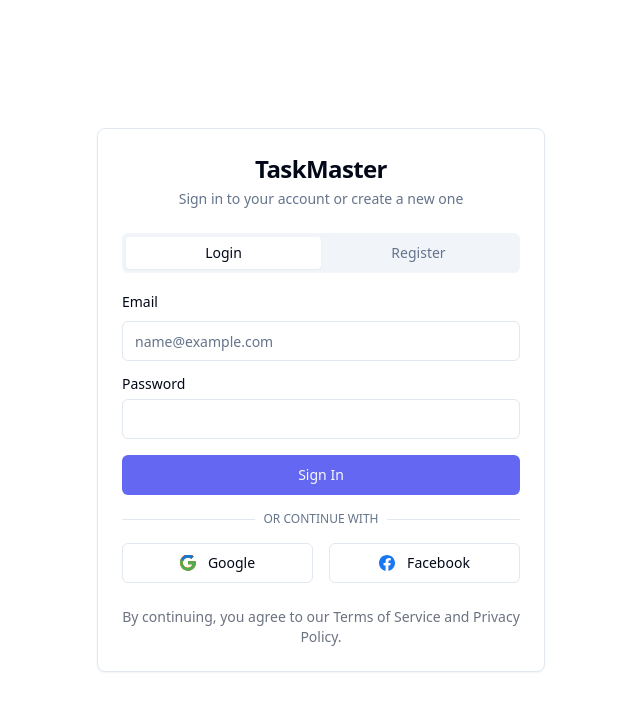
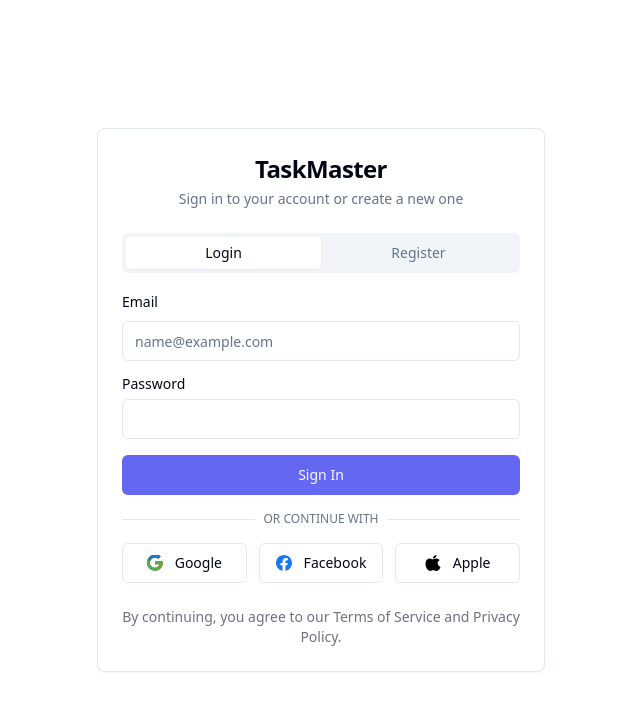
Before and after one commit to johnnietse/manage-mode-ui, a React (Vite) app: page / in a window 1280 px wide. Shown: the top 710 px of the page, without its empty margins (319-959 px from the left). Built offline with nearby package versions, Linux system fonts and the light colour scheme.

Commit message:
Feat: Implement Apple login and signup
Add Apple login and signup functionality, addressing issues encountered during the process.

```diff
--- a/src/components/AuthForms.tsx
+++ b/src/components/AuthForms.tsx
@@ -107,7 +107,7 @@ export function AuthForms() {
                   </div>
                 </div>
 
-                <div className="grid grid-cols-2 gap-4">
+                <div className="grid grid-cols-3 gap-3">
                   <Button
                     type="button"
                     variant="outline"
@@ -116,12 +116,17 @@ export function AuthForms() {
                     className="flex items-center justify-center gap-2"
                   >
                     <svg xmlns="http://www.w3.org/2000/svg" width="16" height="16" viewBox="0 0 16 16" fill="none" className="mr-1">
-                      <g clipPath="url(#clip0_1156_8)">
+                      <g clipPath="url(#clip0_google)">
                         <path d="M15.6301 6.16009H8.00006V9.33342H12.3767C12.0301 11.3334 10.3034 12.6667 8.00006 12.6667C5.24006 12.6667 3.00006 10.4267 3.00006 7.66675C3.00006 4.90675 5.24006 2.66675 8.00006 2.66675C9.26673 2.66675 10.4167 3.14008 11.2967 3.92675L13.7301 1.49342C12.1967 0.06009 10.2034 -0.666748 8.00006 -0.666748C3.58673 -0.666748 0.000061 2.92008 0.000061 7.33342C0.000061 11.7467 3.58673 15.3334 8.00006 15.3334C11.9767 15.3334 15.3334 12.4001 15.3334 7.33342C15.3334 6.95342 15.3034 6.56008 15.2434 6.18008L15.6301 6.16009Z" fill="#FFC107"/>
                         <path d="M15.6301 6.16009H8.00006V9.33342H12.3767C11.6834 11.8001 9.50006 13.2001 7.00006 12.7001L7.01673 12.7167C4.87673 12.2634 3.21673 10.6034 2.76339 8.46342C2.69673 8.12008 2.66339 7.77675 2.66673 7.43342V7.43075C2.71006 5.05075 4.32673 3.02675 6.60006 2.50675C7.08006 2.39342 7.55339 2.34675 8.03339 2.36342C9.30006 2.36342 10.4501 2.83342 11.3301 3.62008L13.7634 1.18675C12.23 -0.21325 10.18 -0.86325 8.00673 -0.733249C3.59339 -0.466583 0.13339 3.06675 0.00672958 7.46675C-0.0599371 9.51342 0.673729 11.4634 2.00006 13.0001C3.82006 15.0567 6.61339 16.0834 9.38006 15.6934C12.0367 15.3234 14.2901 13.6234 15.3234 11.1234C15.8701 9.96008 16.0501 8.64675 15.8034 7.34675C15.76 6.98675 15.7167 6.62675 15.6301 6.27342V6.16009Z" fill="#FF3D00"/>
                         <path d="M2.00006 13.0001C3.74673 14.9901 6.33339 16.0001 9.00006 15.6668C11.6667 15.3334 13.9201 13.6334 14.9534 11.1334C15.5001 9.97008 15.6801 8.65674 15.4334 7.35674L15.6301 6.15674H8.00006V9.33007H12.3767C11.6834 11.7967 9.50006 13.1967 7.00006 12.6967L7.01673 12.7134C4.87673 12.2601 3.21673 10.6001 2.76339 8.46008C2.36673 6.79341 2.90006 5.16008 3.96673 3.94675L2.00006 2.00008C0.666729 3.60008 -0.0599371 5.66674 0.00672958 7.83341C0.00672958 9.60008 0.733396 11.3334 2.00006 13.0001Z" fill="#4CAF50"/>
                         <path d="M8.00006 -0.666748C10.2001 -0.666748 12.1867 0.0732522 13.7201 1.49992L11.2867 3.93325C10.4067 3.14659 9.26673 2.67325 8.00006 2.67325C5.81339 2.67325 3.92673 4.16659 3.32006 6.20659L1.33339 4.33325C2.56673 1.33325 5.11673 -0.666748 8.00006 -0.666748Z" fill="#1976D2"/>
                       </g>
+                      <defs>
+                        <clipPath id="clip0_google">
+                          <rect width="16" height="16" fill="white"/>
+                        </clipPath>
+                      </defs>
                     </svg>
                     Google
                   </Button>
@@ -133,12 +138,29 @@ export function AuthForms() {
                     className="flex items-center justify-center gap-2"
                   >
                     <svg xmlns="http://www.w3.org/2000/svg" width="16" height="16" viewBox="0 0 16 16" fill="none" className="mr-1">
-                      <g clipPath="url(#clip0_1156_19)">
+                      <g clipPath="url(#clip0_facebook)">
                         <path d="M16 8C16 3.58172 12.4183 0 8 0C3.58172 0 0 3.58172 0 8C0 11.993 2.92547 15.3027 6.75 15.9028V10.3125H4.71875V8H6.75V6.2375C6.75 4.2325 7.94438 3.125 9.77172 3.125C10.6467 3.125 11.5625 3.28125 11.5625 3.28125V5.25H10.5538C9.56 5.25 9.25 5.86672 9.25 6.5V8H11.4688L11.1141 10.3125H9.25V15.9028C13.0745 15.3027 16 11.993 16 8Z" fill="#1877F2"/>
                         <path d="M11.1141 10.3125L11.4688 8H9.25V6.5C9.25 5.86733 9.56 5.25 10.5538 5.25H11.5625V3.28125C11.5625 3.28125 10.6467 3.125 9.77172 3.125C7.94438 3.125 6.75 4.2325 6.75 6.2375V8H4.71875V10.3125H6.75V15.9028C7.57744 16.0325 8.42256 16.0325 9.25 15.9028V10.3125H11.1141Z" fill="white"/>
                       </g>
+                      <defs>
+                        <clipPath id="clip0_facebook">
+                          <rect width="16" height="16" fill="white"/>
+                        </clipPath>
+                      </defs>
                     </svg>
                     Facebook
+                  </Button>
+                  <Button
+                    type="button"
+                    variant="outline"
+                    onClick={() => handleProviderSignIn('apple')}
+                    disabled={loading}
+                    className="flex items-center justify-center gap-2"
+                  >
+                    <svg xmlns="http://www.w3.org/2000/svg" width="16" height="16" viewBox="0 0 16 16" fill="none" className="mr-1">
+                      <path d="M12.6343 8.36915C12.6214 6.90951 13.3074 5.91336 14.6983 5.17469C13.9522 4.15759 12.8172 3.61322 11.34 3.53211C9.94566 3.45336 8.43359 4.40705 7.91359 4.40705C7.37261 4.40705 6.03028 3.56651 4.92708 3.56651C2.77576 3.59864 0.507568 5.35237 0.507568 8.92662C0.507568 9.89265 0.686953 10.8909 1.04572 11.9187C1.52858 13.2642 3.25138 16.0754 5.03613 16C6.14836 15.9642 6.93568 15.2383 8.35097 15.2383C9.73625 15.2383 10.4651 16 11.6902 16C13.4879 15.9642 15.0515 13.3908 15.5064 12.0418C12.8108 10.7427 12.6343 8.42196 12.6343 8.36915ZM10.4267 2.56073C11.5646 1.21991 11.4652 0.0857897 11.4459 0C10.5336 0.0531876 9.46948 0.660221 8.89984 1.37108C8.26349 2.14517 7.91038 3.09064 8.00991 3.52253C9.02874 3.59871 9.75253 3.25052 10.4267 2.56073Z" fill="black"/>
+                    </svg>
+                    Apple
                   </Button>
                 </div>
               </form>
@@ -196,7 +218,7 @@ export function AuthForms() {
                   </div>
                 </div>
 
-                <div className="grid grid-cols-2 gap-4">
+                <div className="grid grid-cols-3 gap-3">
                   <Button
                     type="button"
                     variant="outline"
@@ -205,12 +227,17 @@ export function AuthForms() {
                     className="flex items-center justify-center gap-2"
                   >
                     <svg xmlns="http://www.w3.org/2000/svg" width="16" height="16" viewBox="0 0 16 16" fill="none" className="mr-1">
-                      <g clipPath="url(#clip0_1156_8)">
+                      <g clipPath="url(#clip0_google_reg)">
                         <path d="M15.6301 6.16009H8.00006V9.33342H12.3767C12.0301 11.3334 10.3034 12.6667 8.00006 12.6667C5.24006 12.6667 3.00006 10.4267 3.00006 7.66675C3.00006 4.90675 5.24006 2.66675 8.00006 2.66675C9.26673 2.66675 10.4167 3.14008 11.2967 3.92675L13.7301 1.49342C12.1967 0.06009 10.2034 -0.666748 8.00006 -0.666748C3.58673 -0.666748 0.000061 2.92008 0.000061 7.33342C0.000061 11.7467 3.58673 15.3334 8.00006 15.3334C11.9767 15.3334 15.3334 12.4001 15.3334 7.33342C15.3334 6.95342 15.3034 6.56008 15.2434 6.18008L15.6301 6.16009Z" fill="#FFC107"/>
                         <path d="M15.6301 6.16009H8.00006V9.33342H12.3767C11.6834 11.8001 9.50006 13.2001 7.00006 12.7001L7.01673 12.7167C4.87673 12.2634 3.21673 10.6034 2.76339 8.46342C2.69673 8.12008 2.66339 7.77675 2.66673 7.43342V7.43075C2.71006 5.05075 4.32673 3.02675 6.60006 2.50675C7.08006 2.39342 7.55339 2.34675 8.03339 2.36342C9.30006 2.36342 10.4501 2.83342 11.3301 3.62008L13.7634 1.18675C12.23 -0.21325 10.18 -0.86325 8.00673 -0.733249C3.59339 -0.466583 0.13339 3.06675 0.00672958 7.46675C-0.0599371 9.51342 0.673729 11.4634 2.00006 13.0001C3.82006 15.0567 6.61339 16.0834 9.38006 15.6934C12.0367 15.3234 14.2901 13.6234 15.3234 11.1234C15.8701 9.96008 16.0501 8.64675 15.8034 7.34675C15.76 6.98675 15.7167 6.62675 15.6301 6.27342V6.16009Z" fill="#FF3D00"/>
                         <path d="M2.00006 13.0001C3.74673 14.9901 6.33339 16.0001 9.00006 15.6668C11.6667 15.3334 13.9201 13.6334 14.9534 11.1334C15.5001 9.97008 15.6801 8.65674 15.4334 7.35674L15.6301 6.15674H8.00006V9.33007H12.3767C11.6834 11.7967 9.50006 13.1967 7.00006 12.6967L7.01673 12.7134C4.87673 12.2601 3.21673 10.6001 2.76339 8.46008C2.36673 6.79341 2.90006 5.16008 3.96673 3.94675L2.00006 2.00008C0.666729 3.60008 -0.0599371 5.66674 0.00672958 7.83341C0.00672958 9.60008 0.733396 11.3334 2.00006 13.0001Z" fill="#4CAF50"/>
                         <path d="M8.00006 -0.666748C10.2001 -0.666748 12.1867 0.0732522 13.7201 1.49992L11.2867 3.93325C10.4067 3.14659 9.26673 2.67325 8.00006 2.67325C5.81339 2.67325 3.92673 4.16659 3.32006 6.20659L1.33339 4.33325C2.56673 1.33325 5.11673 -0.666748 8.00006 -0.666748Z" fill="#1976D2"/>
                       </g>
+                      <defs>
+                        <clipPath id="clip0_google_reg">
+                          <rect width="16" height="16" fill="white"/>
+                        </clipPath>
+                      </defs>
                     </svg>
                     Google
                   </Button>
@@ -222,12 +249,29 @@ export function AuthForms() {
                     className="flex items-center justify-center gap-2"
                   >
                     <svg xmlns="http://www.w3.org/2000/svg" width="16" height="16" viewBox="0 0 16 16" fill="none" className="mr-1">
-                      <g clipPath="url(#clip0_1156_19)">
+                      <g clipPath="url(#clip0_facebook_reg)">
                         <path d="M16 8C16 3.58172 12.4183 0 8 0C3.58172 0 0 3.58172 0 8C0 11.993 2.92547 15.3027 6.75 15.9028V10.3125H4.71875V8H6.75V6.2375C6.75 4.2325 7.94438 3.125 9.77172 3.125C10.6467 3.125 11.5625 3.28125 11.5625 3.28125V5.25H10.5538C9.56 5.25 9.25 5.86672 9.25 6.5V8H11.4688L11.1141 10.3125H9.25V15.9028C13.0745 15.3027 16 11.993 16 8Z" fill="#1877F2"/>
                         <path d="M11.1141 10.3125L11.4688 8H9.25V6.5C9.25 5.86733 9.56 5.25 10.5538 5.25H11.5625V3.28125C11.5625 3.28125 10.6467 3.125 9.77172 3.125C7.94438 3.125 6.75 4.2325 6.75 6.2375V8H4.71875V10.3125H6.75V15.9028C7.57744 16.0325 8.42256 16.0325 9.25 15.9028V10.3125H11.1141Z" fill="white"/>
                       </g>
+                      <defs>
+                        <clipPath id="clip0_facebook_reg">
+                          <rect width="16" height="16" fill="white"/>
+                        </clipPath>
+                      </defs>
                     </svg>
                     Facebook
+                  </Button>
+                  <Button
+                    type="button"
+                    variant="outline"
+                    onClick={() => handleProviderSignIn('apple')}
+                    disabled={loading}
+                    className="flex items-center justify-center gap-2"
+                  >
+                    <svg xmlns="http://www.w3.org/2000/svg" width="16" height="16" viewBox="0 0 16 16" fill="none" className="mr-1">
+                      <path d="M12.6343 8.36915C12.6214 6.90951 13.3074 5.91336 14.6983 5.17469C13.9522 4.15759 12.8172 3.61322 11.34 3.53211C9.94566 3.45336 8.43359 4.40705 7.91359 4.40705C7.37261 4.40705 6.03028 3.56651 4.92708 3.56651C2.77576 3.59864 0.507568 5.35237 0.507568 8.92662C0.507568 9.89265 0.686953 10.8909 1.04572 11.9187C1.52858 13.2642 3.25138 16.0754 5.03613 16C6.14836 15.9642 6.93568 15.2383 8.35097 15.2383C9.73625 15.2383 10.4651 16 11.6902 16C13.4879 15.9642 15.0515 13.3908 15.5064 12.0418C12.8108 10.7427 12.6343 8.42196 12.6343 8.36915ZM10.4267 2.56073C11.5646 1.21991 11.4652 0.0857897 11.4459 0C10.5336 0.0531876 9.46948 0.660221 8.89984 1.37108C8.26349 2.14517 7.91038 3.09064 8.00991 3.52253C9.02874 3.59871 9.75253 3.25052 10.4267 2.56073Z" fill="black"/>
+                    </svg>
+                    Apple
                   </Button>
                 </div>
               </form>
```
Also changed, not shown: src/hooks/use-toast.ts (+31 -36 lines), 1 other file (tests, documents, lock files or other folders).
